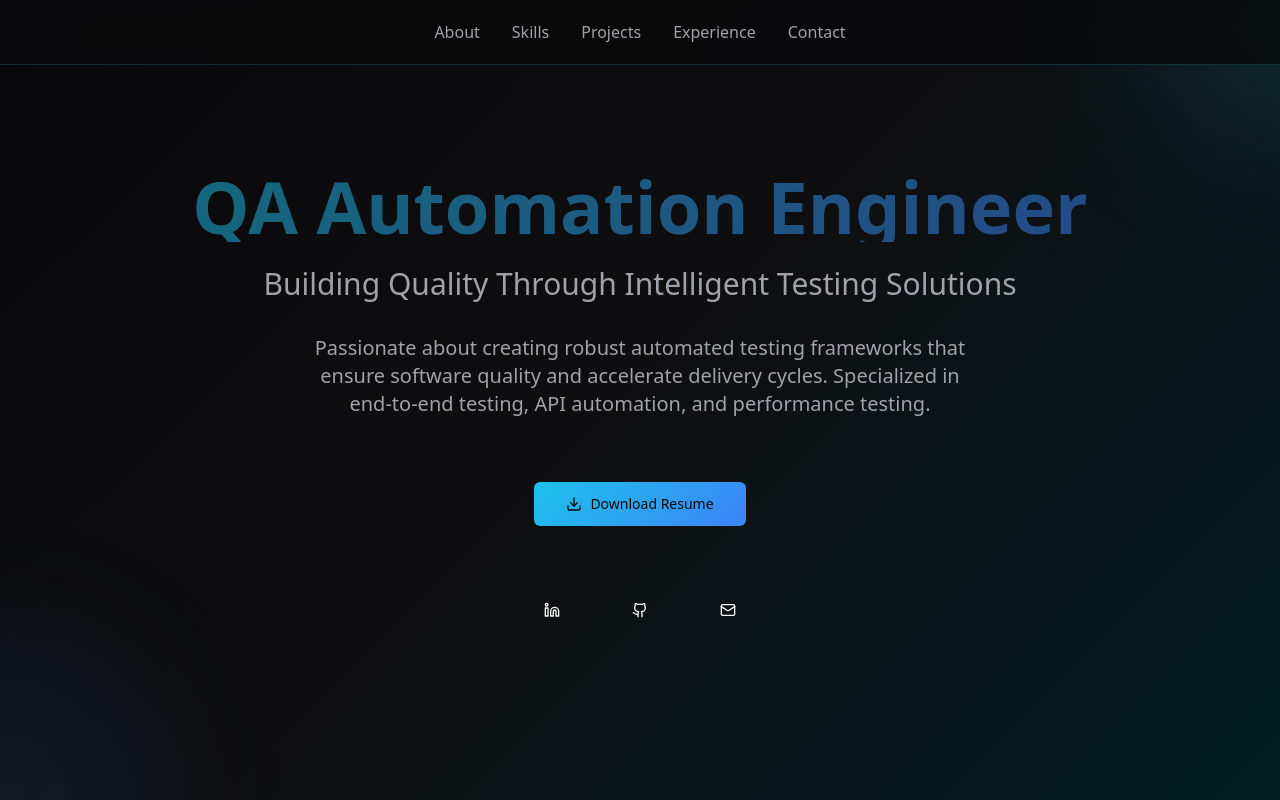
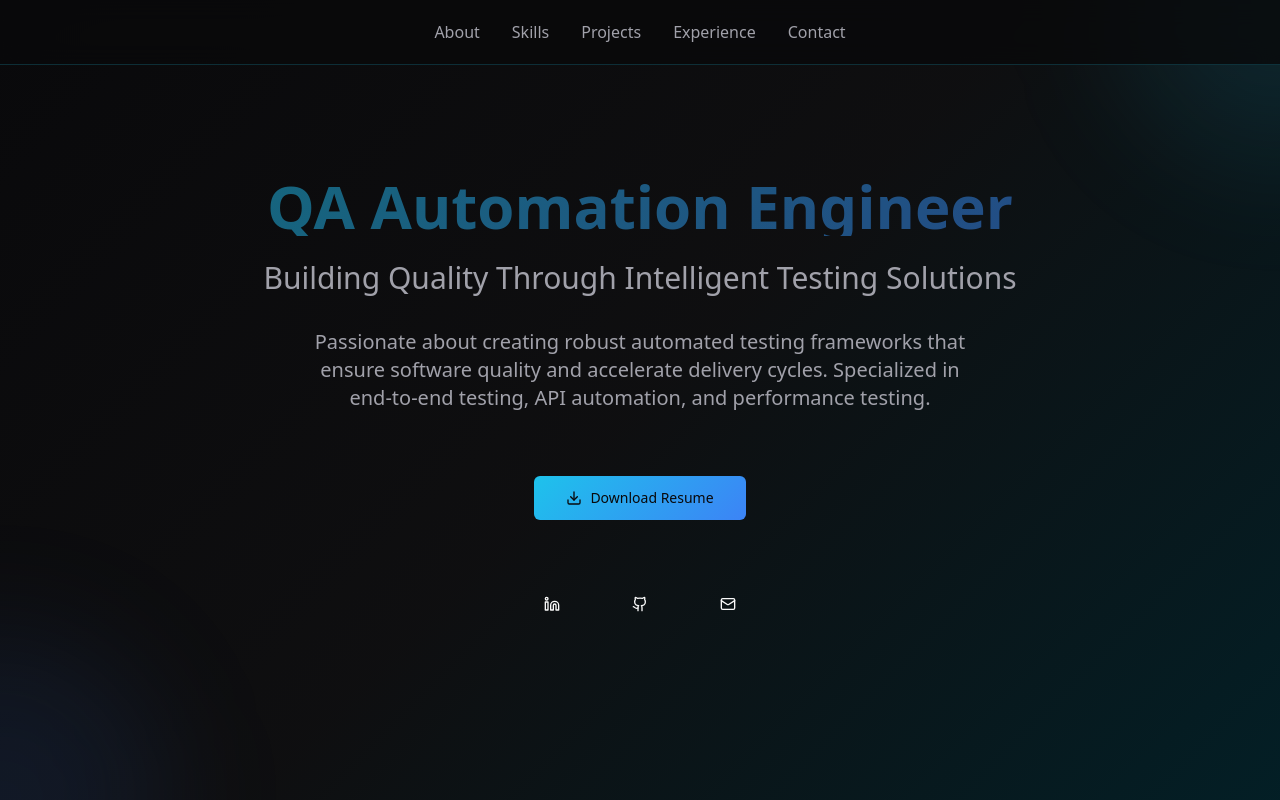
Before and after one commit to nvolly/QA-portfolio-website, a React (Vite) app: page / in a window 1280 px wide. Shown: the top 800 px of the page. Built offline with nearby package versions, Linux system fonts and the light colour scheme.

Commit message:
"textCutUpdate"

```diff
--- a/index.html
+++ b/index.html
@@ -17,6 +17,7 @@
     />
 
     <meta name="twitter:card" content="summary_large_image" />
+    <meta name="viewport" content="width=device-width, initial-scale=1" />
     <meta
       name="twitter:image"
       content="https://www.getyourqa.com/images/social-preview.png"
--- a/src/components/Hero.tsx
+++ b/src/components/Hero.tsx
@@ -15,7 +15,7 @@ const Hero = () => {
 
       <div className="container mx-auto px-6 text-center relative z-10">
         <div className="max-w-4xl mx-auto">
-          <h1 className="text-5xl md:text-7xl font-bold mb-6 bg-gradient-primary bg-clip-text text-transparent animate-glow">
+          <h1 className="break-words overflow-visible text-3xl sm:text-5xl md:text-6xl font-bold mb-6 bg-gradient-primary bg-clip-text text-transparent animate-glow">
             QA Automation Engineer
           </h1>
           <h2 className="text-2xl md:text-3xl text-muted-foreground mb-8">
```
